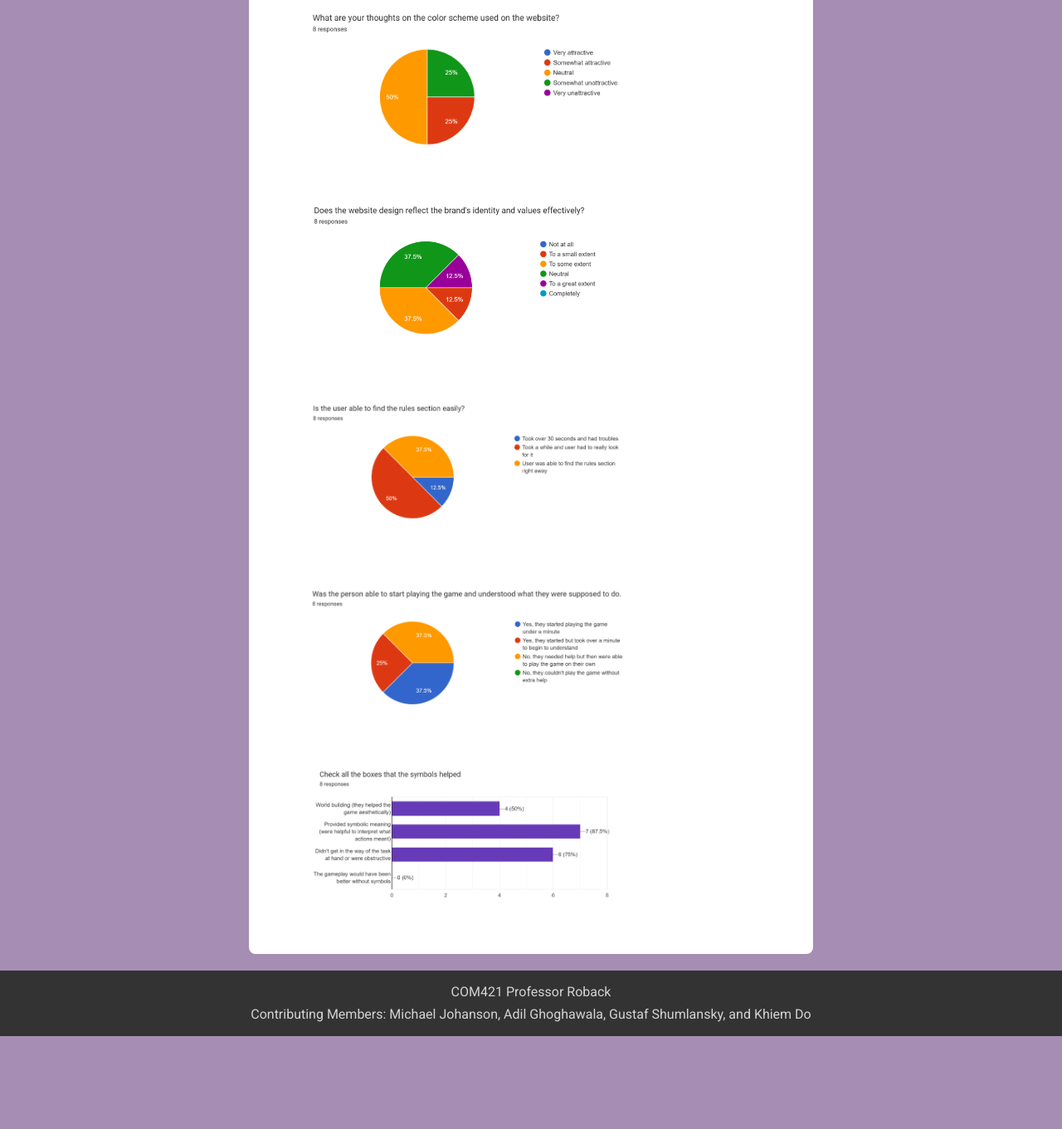
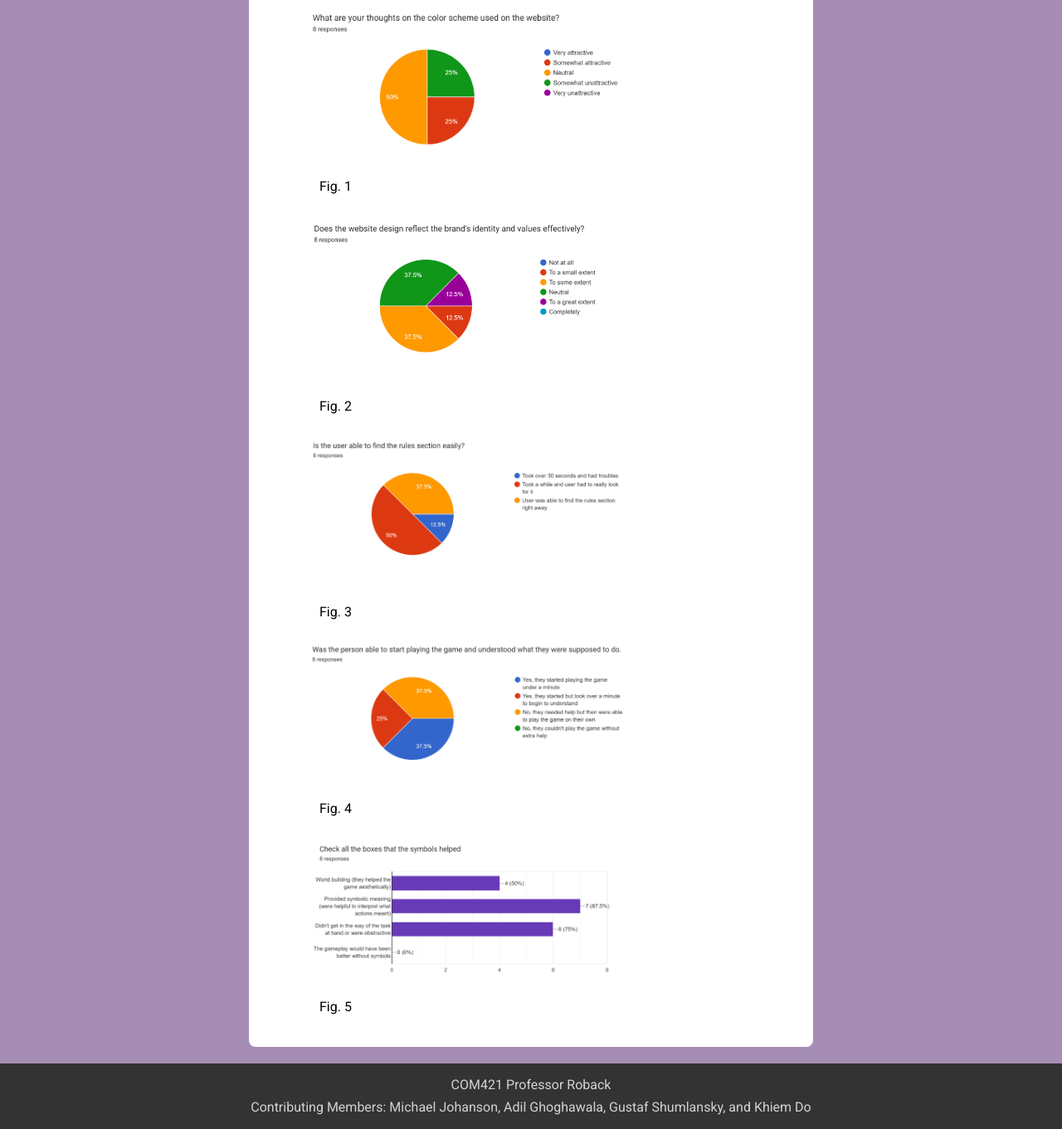
Before and after one commit to mjohanson232/Project2, a plain HTML site: page visualizations.html in a window 1280 px wide. Shown: the part 501-1862 px from the top of the page at 83% size. Before the commit the page ends 1750 px from the top, so only its background shows below. Drawn offline with nearby package versions, Linux system fonts and the light colour scheme.

Commit message:
Update visualizations.html

```diff
--- a/visualizations.html
+++ b/visualizations.html
@@ -27,23 +27,23 @@
 		<h2>Visualizations</h2>
 			<figure>
 				<img src="data/Color_Scheme_Opinion.PNG" alt="Pie Chart of Users Opinion of Website Color Scheme">
-				<figcaption></figcaption>
+				<figcaption>Fig. 1</figcaption>
 			</figure>
 			<figure>
 				<img src="data/brand_identity.PNG" alt="Opinion of brand identity">
-				<figcaption></figcaption>
+				<figcaption>Fig. 2</figcaption>
 			</figure>
 			<figure>
 				<img src="data/find_rules.PNG" alt="Ease of finding rules for the game">
-				<figcaption></figcaption>
+				<figcaption>Fig. 3</figcaption>
 			</figure>
 			<figure>
 				<img src="data/play_game.PNG" alt="Ability to play and understand the game">
-				<figcaption></figcaption>
+				<figcaption>Fig. 4</figcaption>
 			</figure>
 			<figure>
 				<img src="data/helpful_symbols.PNG" alt="Symbols that are helpful to understand the game">
-				<figcaption></figcaption>
+				<figcaption>Fig. 5</figcaption>
 			</figure>
     </div>
     <footer>
```
